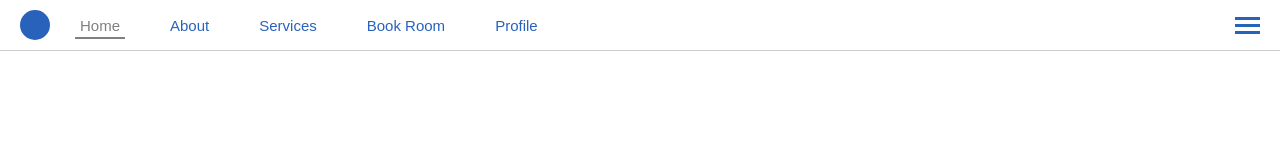
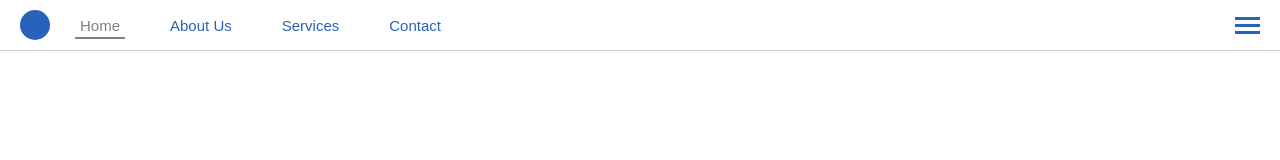
Before and after one commit to JLParan/RESERVATION, a website: page public/header.html in a window 1280 px wide. Drawn offline with Linux system fonts and the light colour scheme.

Commit message:
Update header.html

```diff
--- a/public/header.html
+++ b/public/header.html
@@ -95,10 +95,9 @@
     <div class="logo-circle"></div>
     <nav>
       <a href="#" class="active">Home</a>
-      <a href="#">About</a>
+      <a href="#">About Us</a>
       <a href="#">Services</a>
-      <a href="#">Book Room</a>
-      <a href="#">Profile</a>
+          <a href="#">Contact</a>
     </nav>
   </div>
 
```
